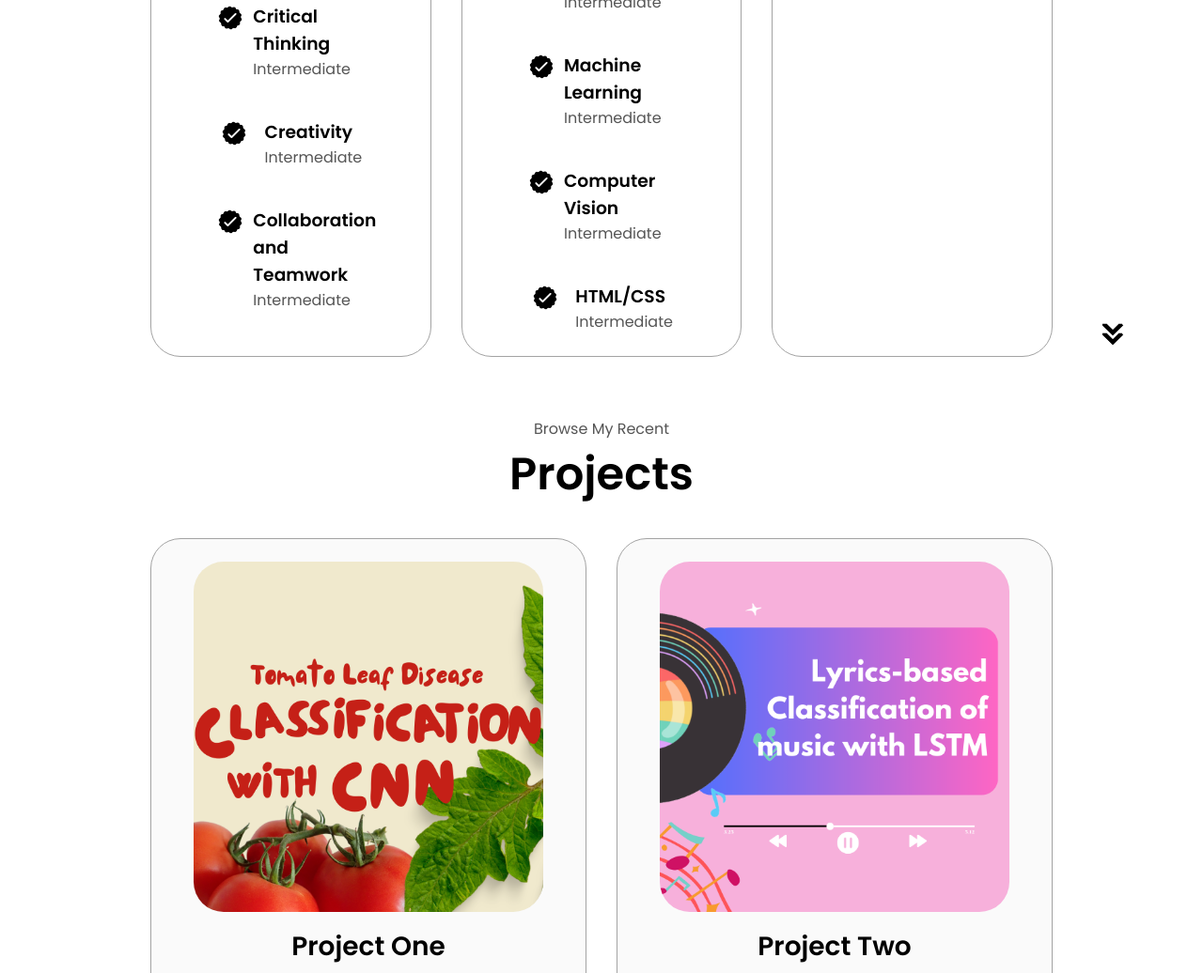
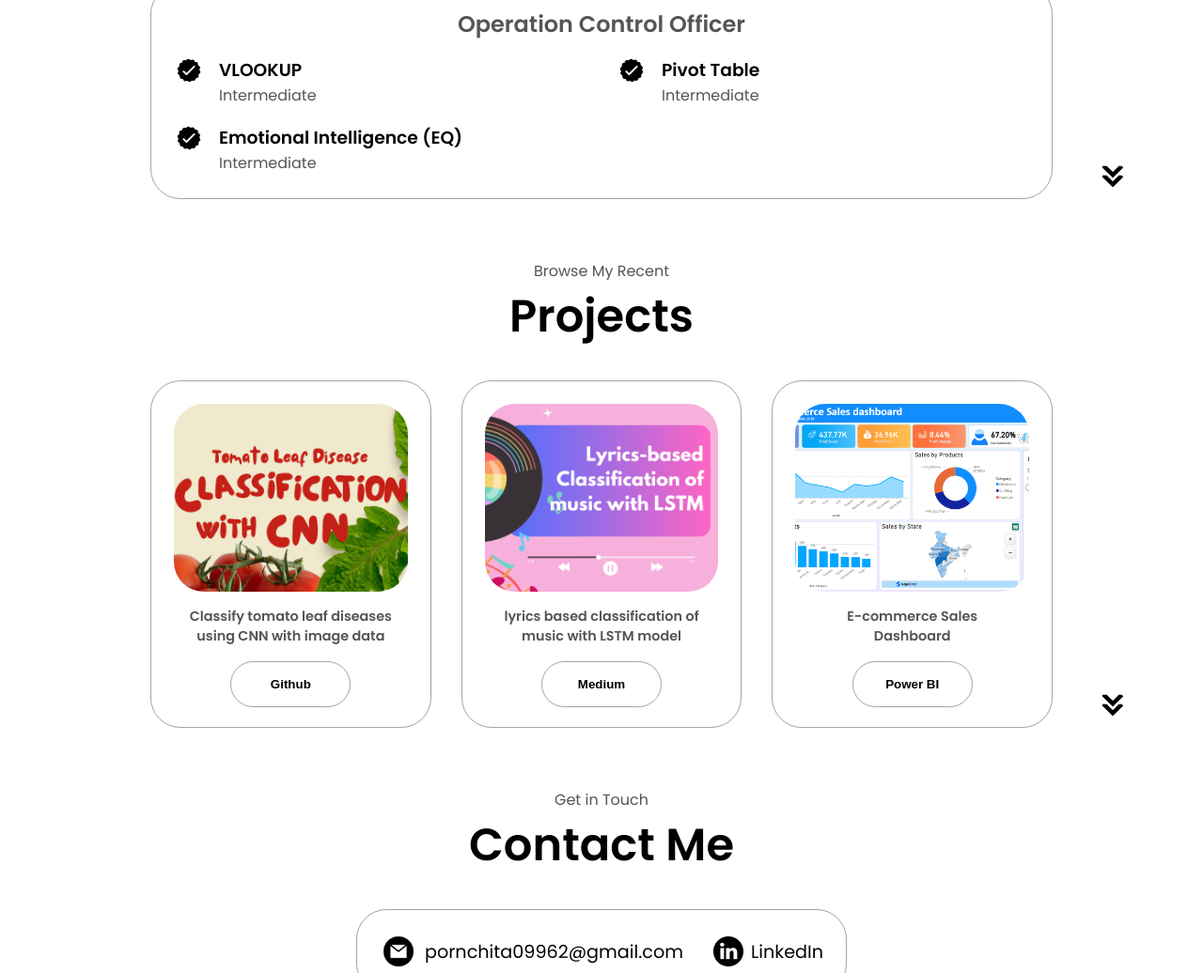
Before and after one commit to ploychi123/Web-Portfolio, a plain HTML site: page index.html in a window 1280 px wide. Shown: the part 2274-3310 px from the top of the page at 94% size. Drawn offline with Linux system fonts and the light colour scheme.

Commit message:
Update index and style, add resume and dashboard image

```diff
--- a/index.html
+++ b/index.html
@@ -47,7 +47,7 @@
         <div class="btn-container">
           <button
             class="btn btn-color-2"
-            onclick="window.open('./assets/Green Modern Data Scientist Resume.pdf')"
+            onclick="window.open('./assets/BI Developer Resume Pohnchita.pdf')"
           >
             Download Resume
           </button>
@@ -134,7 +134,7 @@
                   alt="Experience icon"
                   class="icon"
                 />
-                <div>
+                <div class="skill-content">
                   <h3>Python</h3>
                   <p>Experienced</p>
                 </div>
@@ -145,7 +145,7 @@
                   alt="Experience icon"
                   class="icon"
                 />
-                <div>
+                <div class="skill-content">
                   <h3>Machine Learning</h3>
                   <p>Intermediate</p>
                 </div>
@@ -156,7 +156,7 @@
                   alt="Experience icon"
                   class="icon"
                 />
-                <div>
+                <div class="skill-content">
                   <h3>PowerBI</h3>
                   <p>Basic</p>
                 </div>
@@ -167,7 +167,7 @@
                   alt="Experience icon"
                   class="icon"
                 />
-                <div>
+                <div class="skill-content">
                   <h3>Critical Thinking</h3>
                   <p>Intermediate</p>
                 </div>
@@ -178,8 +178,8 @@
                   alt="Experience icon"
                   class="icon"
                 />
-                <div>
-                  <h3>Creativity</h3>
+                <div class="skill-content">
+                  <h3 >Creativity</h3>
                   <p>Intermediate</p>
                 </div>
               </article>
@@ -189,7 +189,7 @@
                   alt="Experience icon"
                   class="icon"
                 />
-                <div>
+                <div class="skill-content">
                   <h3>Collaboration and Teamwork</h3>
                   <p>Intermediate</p>
                 </div>
@@ -205,7 +205,7 @@
                   alt="Experience icon"
                   class="icon"
                 />
-                <div>
+                <div class="skill-content">
                   <h3>Python</h3>
                   <p>Experience</p>
                 </div>
@@ -216,7 +216,7 @@
                   alt="Experience icon"
                   class="icon"
                 />
-                <div>
+                <div class="skill-content">
                   <h3>SQL</h3>
                   <p>Intermediate</p>
                 </div>
@@ -227,7 +227,7 @@
                   alt="Experience icon"
                   class="icon"
                 />
-                <div>
+                <div class="skill-content">
                   <h3>NLP</h3>
                   <p>Intermediate</p>
                 </div>
@@ -238,7 +238,7 @@
                   alt="Experience icon"
                   class="icon"
                 />
-                <div>
+                <div class="skill-content">
                   <h3>Deep Learning</h3>
                   <p>Intermediate</p>
                 </div>
@@ -249,7 +249,7 @@
                   alt="Experience icon"
                   class="icon"
                 />
-                <div>
+                <div class="skill-content">
                   <h3>Machine Learning</h3>
                   <p>Intermediate</p>
                 </div>
@@ -260,7 +260,7 @@
                   alt="Experience icon"
                   class="icon"
                 />
-                <div>
+                <div class="skill-content">
                   <h3>Computer Vision</h3>
                   <p>Intermediate</p>
                 </div>
@@ -271,7 +271,7 @@
                   alt="Experience icon"
                   class="icon"
                 />
-                <div>
+                <div class="skill-content">
                   <h3>HTML/CSS</h3>
                   <p>Intermediate</p>
                 </div>
@@ -287,7 +287,7 @@
                   alt="Experience icon"
                   class="icon"
                 />
-                <div>
+                <div class="skill-content">
                   <h3>VLOOKUP</h3>
                   <p>Intermediate</p>
                 </div>
@@ -298,7 +298,7 @@
                   alt="Experience icon"
                   class="icon"
                 />
-                <div>
+                <div class="skill-content">
                   <h3>Pivot Table</h3>
                   <p>Intermediate</p>
                 </div>
@@ -309,7 +309,7 @@
                   alt="Experience icon"
                   class="icon"
                 />
-                <div>
+                <div class="skill-content">
                   <h3>Emotional Intelligence (EQ)</h3>
                   <p>Intermediate</p>
                 </div>
@@ -331,14 +331,14 @@
       <div class="experience-details-container">
         <div class="about-containers">
           <div class="details-container color-container">
-            <div class="article-container">
+            <div class="project-article-container">
               <img
                 src="./assets/Tomato Leaf Disease Classification with CNN.png"
                 alt="Project 1"
                 class="project-img"
               />
             </div>
-            <h2 class="experience-sub-title project-title">Project One</h2>
+            <p class="experience-sub-title project-title">Classify tomato leaf diseases using CNN with image data</p>
             <div class="btn-container">
               <button
                 class="btn btn-color-2 project-btn"
@@ -350,20 +350,39 @@
             </div>
           </div>
           <div class="details-container color-container">
-            <div class="article-container">
+            <div class="project-article-container">
               <img
                 src="./assets/Lyrics base classification.png"
                 alt="Project 2"
                 class="project-img"
               />
             </div>
-            <h2 class="experience-sub-title project-title">Project Two</h2>
+            <h2 class="experience-sub-title project-title">lyrics based classification of music with LSTM model</h2>
             <div class="btn-container">
               <button
                 class="btn btn-color-2 project-btn"
                 onclick="location.href='https://medium.com/@pohnchitasukjai/lyrics-based-classification-of-music-with-lstm-model-f273647d5302'"
               >
                 Medium
+              </button>
+
+            </div>
+          </div>
+          <div class="details-container color-container">
+            <div class="project-article-container">
+              <img
+                src="./assets/E-commerce Sales Dashboard.png"
+                alt="Project 1"
+                class="project-img"
+              />
+            </div>
+            <h2 class="experience-sub-title project-title">E-commerce Sales Dashboard</h2>
+            <div class="btn-container">
+              <button
+                class="btn btn-color-2 project-btn"
+                onclick="location.href='https://app.powerbi.com/view?r=eyJrIjoiNzNjZGEzZGMtZjJmYS00MWZhLWI4NTYtMzZiNzc3YTg0ZjA1IiwidCI6IjIxM2U0OTFkLTQzZTMtNGE4Yy1hYzJkLThhMjZlZDg4NWUwZiIsImMiOjEwfQ%3D%3D'"
+              >
+                Power BI
               </button>
 
             </div>
--- a/style.css
+++ b/style.css
@@ -319,8 +319,8 @@ section {
 .experience-sub-title {
   color: rgb(85, 85, 85);
   font-weight: 600;
-  font-size: 1.75rem;
-  margin-bottom: 2rem;
+  font-size: 1.5rem;
+  margin-bottom: 1rem;
 }
 
 .experience-details-container {
@@ -330,24 +330,33 @@ section {
 }
 
 .article-container {
-  display: flex;
-  text-align: initial;
-  flex-wrap: wrap;
-  flex-direction: row;
-  gap: 2.5rem;
-  justify-content: space-around;
+  display: grid;
+  grid-template-columns: repeat(2, 1fr);
+  gap: 1rem 2rem;
+  justify-items: start;
 }
 
 article {
   display: flex;
-  width: 10rem;
-  justify-content: space-around;
-  gap: 0.5rem;
+  width: 100%;
+  align-items: flex-start;
+  gap: 1rem;
 }
+
+.skill-content {
+  min-height: 3.5rem;
+  display: flex;
+  flex-direction: column;
+  justify-content: center;
+  align-items: flex-start;
+  text-align: left;
+}
+
 
 article .icon {
   cursor: default;
 }
+
 
 /* PROJECTS SECTION */
 
@@ -362,19 +371,45 @@ article .icon {
 
 .project-img {
   border-radius: 2rem;
-  width: 90%;
-  height: 90%;
+  width: 100%;
+  height: 200px;
+  object-fit: cover;
 }
+
 
 .project-title {
   margin: 1rem;
-  color: black;
+  color: #555;
+  font-size: 0.9rem;
+  text-align: center;
 }
+
 
 .project-btn {
   color: black;
   border-color: rgb(163, 163, 163);
 }
+
+
+#projects .details-container {
+  display: flex;
+  flex-direction: column;
+  justify-content: space-between;
+  width: 100%;
+  height: 320px;
+  padding: 1.5rem;
+  background: white;
+  border-radius: 2rem;
+  border: 0.1rem solid rgb(163, 163, 163);
+  text-align: center;
+}
+
+.project-article-container {
+  display: flex;
+  justify-content: center;
+  align-items: center;
+}
+
 
 /* CONTACT */
 
```
Also changed, not shown: assets/E-commerce Sales Dashboard.png (added), 1 other file.
